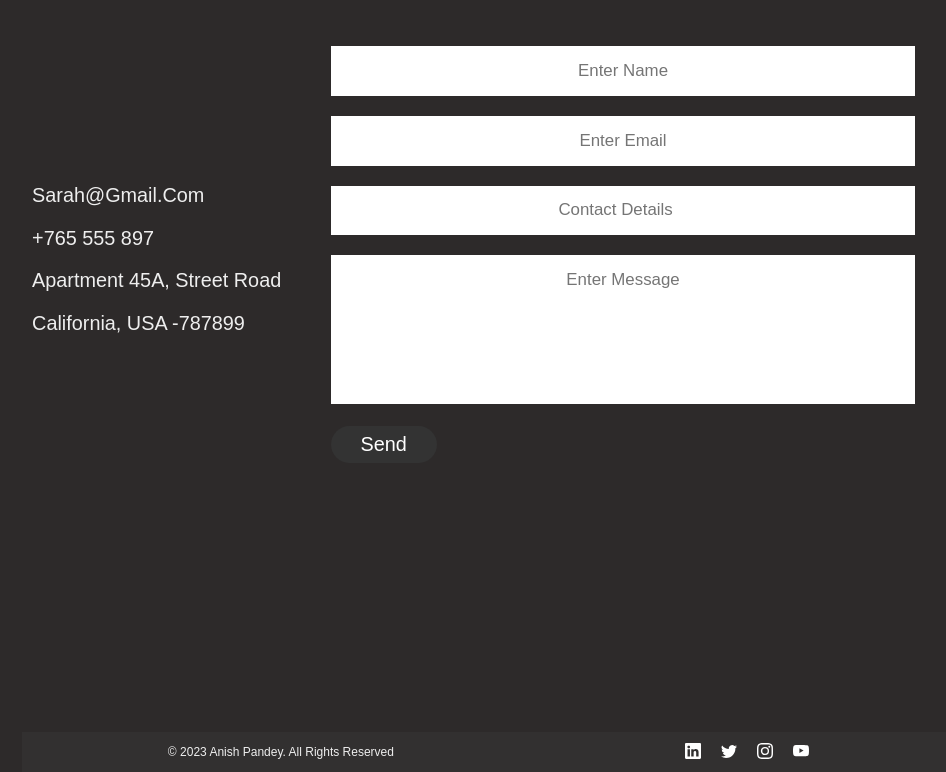
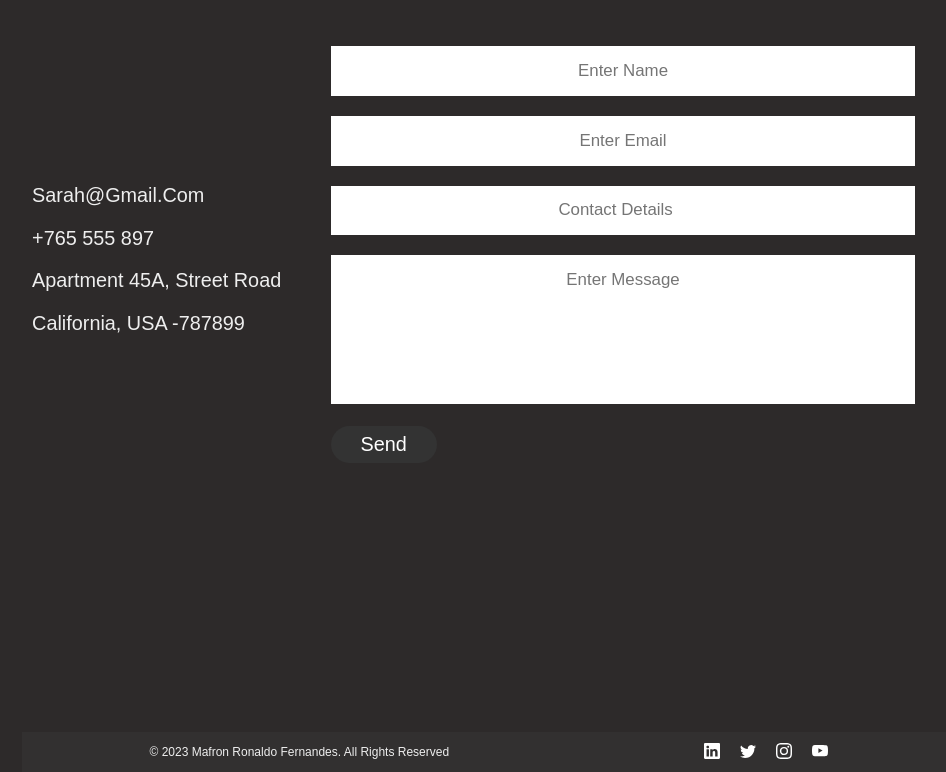
Before and after one commit to ronaldo-28/week1, a plain HTML site: page index.html in a window 1280 px wide. Shown: the part 3387-4159 px from the top of the page, without its empty margins (325-1271 px from the left). Drawn offline with Linux system fonts and the light colour scheme.

Commit message:
Update index.html

```diff
--- a/index.html
+++ b/index.html
@@ -213,7 +213,7 @@
 
 <footer>
     <div class="footer">
-        <div class="left">&#169 2023 Anish Pandey. All rights reserved</div>
+        <div class="left">&#169 2023 Mafron Ronaldo Fernandes. All rights reserved</div>
         <div class="right">
             <a class="svgdata"><svg style="color: white" xmlns="http://www.w3.org/2000/svg" width="16" height="16" fill="currentColor" class="bi bi-linkedin" viewBox="0 0 16 16"> <path d="M0 1.146C0 .513.526 0 1.175 0h13.65C15.474 0 16 .513 16 1.146v13.708c0 .633-.526 1.146-1.175 1.146H1.175C.526 16 0 15.487 0 14.854V1.146zm4.943 12.248V6.169H2.542v7.225h2.401zm-1.2-8.212c.837 0 1.358-.554 1.358-1.248-.015-.709-.52-1.248-1.342-1.248-.822 0-1.359.54-1.359 1.248 0 .694.521 1.248 1.327 1.248h.016zm4.908 8.212V9.359c0-.216.016-.432.08-.586.173-.431.568-.878 1.232-.878.869 0 1.216.662 1.216 1.634v3.865h2.401V9.25c0-2.22-1.184-3.252-2.764-3.252-1.274 0-1.845.7-2.165 1.193v.025h-.016a5.54 5.54 0 0 1 .016-.025V6.169h-2.4c.03.678 0 7.225 0 7.225h2.4z" fill="white"></path> </svg></a>
             <a class="svgdata"><svg style="color: white" xmlns="http://www.w3.org/2000/svg" width="16" height="16" fill="currentColor" class="bi bi-twitter" viewBox="0 0 16 16"> <path d="M5.026 15c6.038 0 9.341-5.003 9.341-9.334 0-.14 0-.282-.006-.422A6.685 6.685 0 0 0 16 3.542a6.658 6.658 0 0 1-1.889.518 3.301 3.301 0 0 0 1.447-1.817 6.533 6.533 0 0 1-2.087.793A3.286 3.286 0 0 0 7.875 6.03a9.325 9.325 0 0 1-6.767-3.429 3.289 3.289 0 0 0 1.018 4.382A3.323 3.323 0 0 1 .64 6.575v.045a3.288 3.288 0 0 0 2.632 3.218 3.203 3.203 0 0 1-.865.115 3.23 3.23 0 0 1-.614-.057 3.283 3.283 0 0 0 3.067 2.277A6.588 6.588 0 0 1 .78 13.58a6.32 6.32 0 0 1-.78-.045A9.344 9.344 0 0 0 5.026 15z"/> </svg></a>
```
